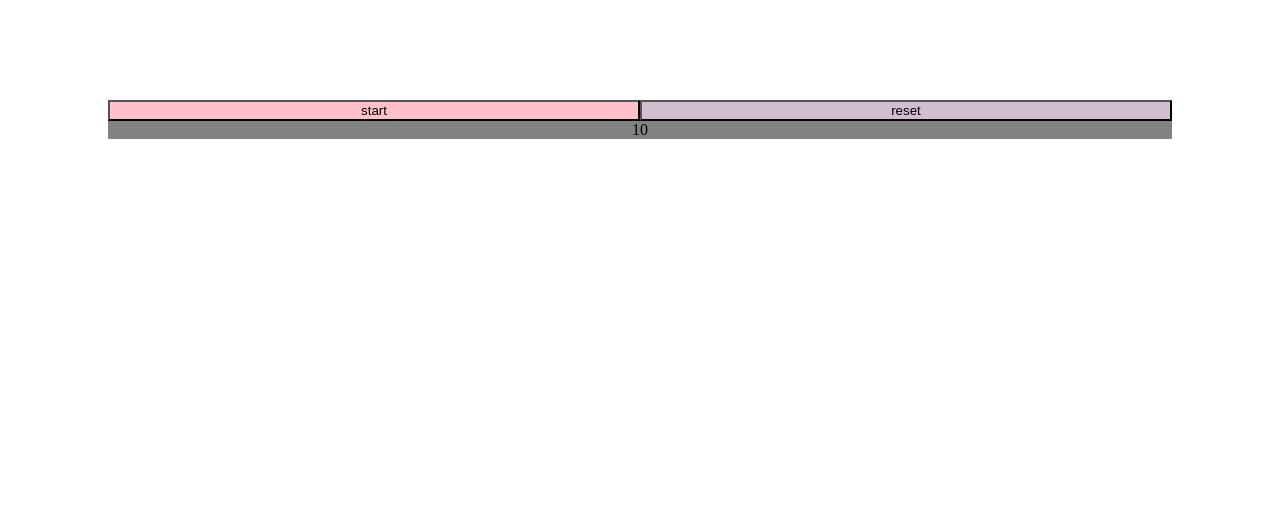
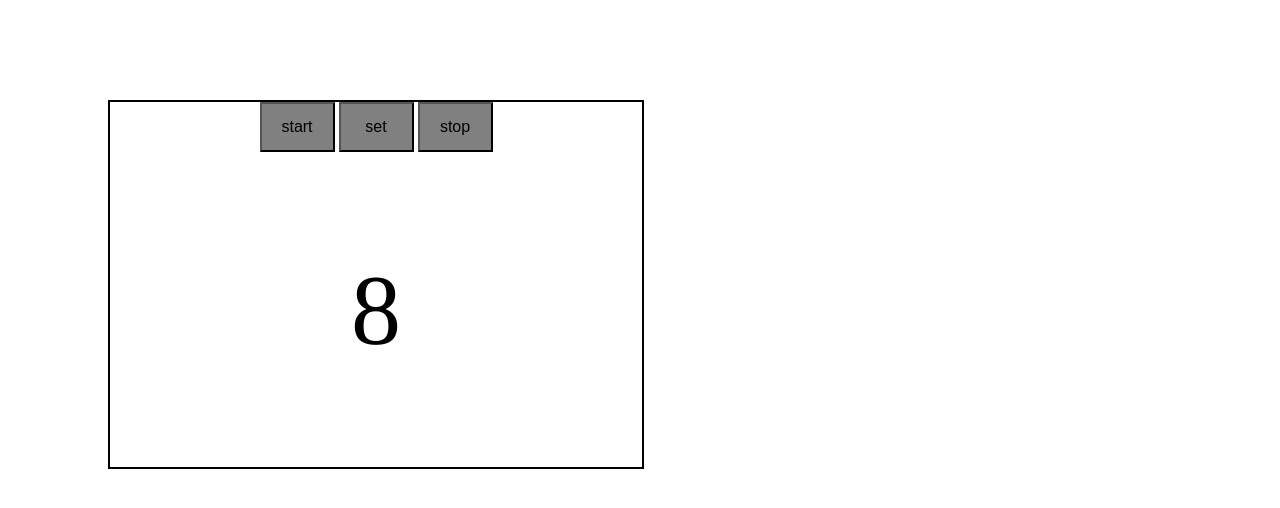
Before and after one commit to beardshadow/pomodoro, a plain HTML site: page index.html in a window 1280 px wide. Both pictures are taken after a click on the button "start". Drawn offline with nearby package versions, Linux system fonts and the light colour scheme.

Commit message:
timer done, ready for css

```diff
--- a/index.html
+++ b/index.html
@@ -7,16 +7,14 @@
 </head>
 
 <body>
-	<div id=container>
-		<div class=functions>
-			<button id=reset type="button">reset</button>
-			<button id=start type="button">start</button>
-		</div>
-		<div id=timer>
-			<p id=countdown>10</p>
-		</div>
-	</div>
-
+	<div id="container">
+		<div id="timer">
+    	        <button type="button" class="controls" id="start">start</button>
+        	    <button type="button" class="controls" id="set">set</button>
+        	    <button type="button" class="controls" id="stop"> stop</button>
+        	    <p>10</p>
+    	    </div>
+   	</div>
 	<script type="text/javascript" src="script.js"></script>
 </body>
 </html>
--- a/script.js
+++ b/script.js
@@ -1,12 +1,23 @@
 $(document).ready(function(){
-	$('button#reset').on('click', function(){
-		funtion timer(){
-			var count = $('#countdown').text();
-			while (count > 0){
-				count--;
-				$('#countdown').text(count);
-			};
-		};
-		timer();
-	});
+	var run = true;
+    $("#start").click(function(){
+        if (run){
+            var p = $("p");
+            var val = $("p").text();
+            window.interval = setInterval(function(){
+                p.text(--val);
+                if (val === 0)
+                    clearInterval(window.interval);
+            }, 1000);
+        }
+    });
+
+    $("#set").click(function(){
+        window.clearInterval(window.interval);
+        var p = prompt("set timer to:", 30);
+        $("p").text(p);
+    });
+    $("#stop").click(function(){
+        window.clearInterval(window.interval);
+    });
 });
--- a/stylesheet.css
+++ b/stylesheet.css
@@ -1,26 +1,39 @@
 #countdown {
 	background-color: #828282;
+}
+
+#timer {
+	text-align: center;
+	border: 2px solid black;
+	width: 50%;
 }
 #container {
 	margin: 100px;
 }
 
-.functions {
+.controls {
 	background-color: gray;
+	height: 50px;
+	width: 75px;
+}
+
+body {
+	text-align: center;
+}
+
+button {
+	font-size: 16px;
 }
 
 p {
 	text-align: center;
+	font-size: 100px;
 }
 
 #reset {
-	background-color: #d1becf;
-	width: 50%;
-	float: right;
+
 }
 
 #start {
-	background-color: pink;
-	width: 50%;
-	float: left;
+
 }
```
